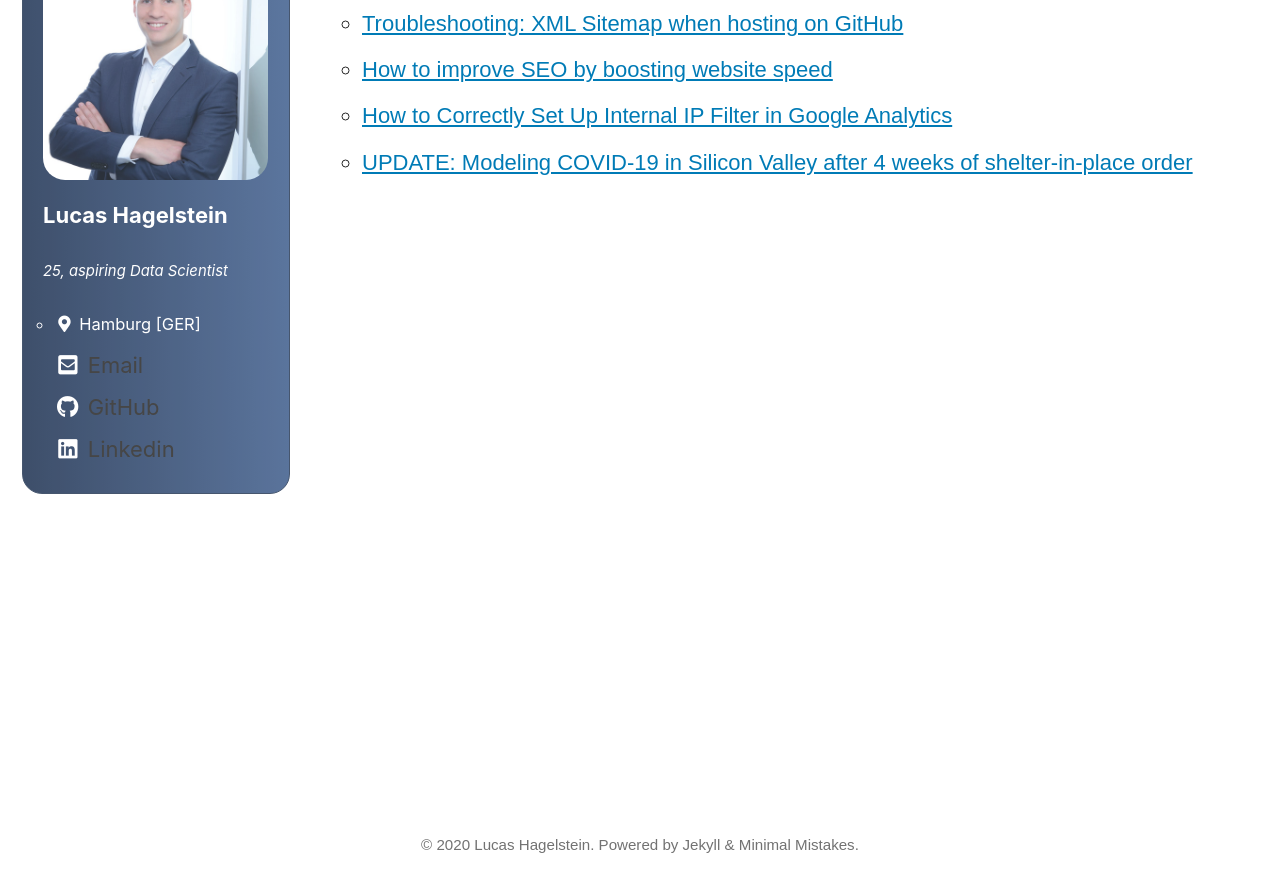
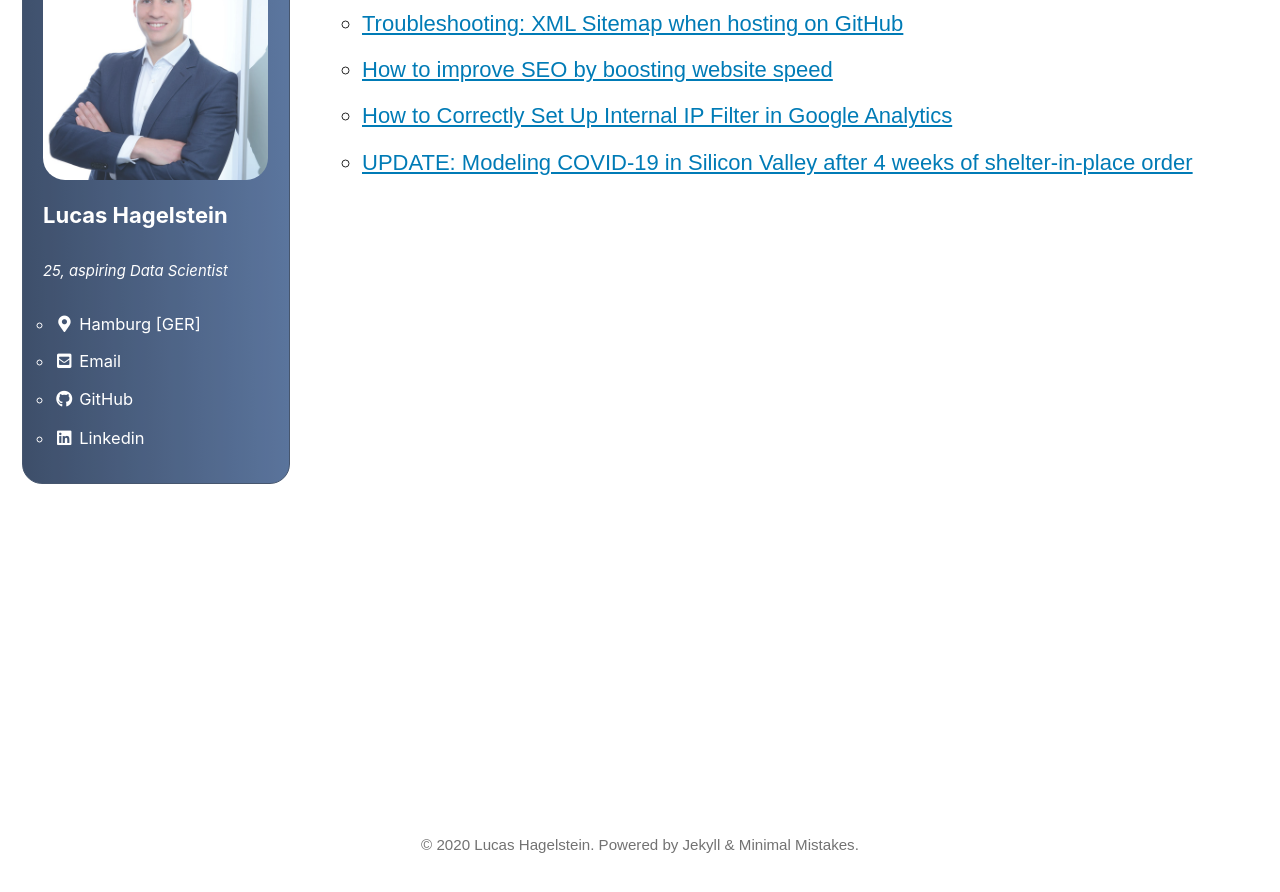
Before and after one commit to LHAGELS/LHAGELS.github.io, a Jekyll site: the page built from _pages/Blog.md, in a window 1280 px wide and 900 px high, scrolled down 206 px. Shown: the top 892 px of the window. Built offline with Jekyll 4.4.1, drawn with Linux system fonts in a browser that asks for light colours; cached includes are drawn as plain includes; nearby versions of some CDN libraries.

Commit message:
new github

```diff
--- a/_includes/author-profile.html
+++ b/_includes/author-profile.html
@@ -51,7 +51,7 @@
       {% if author.links %}
         {% for link in author.links %}
           {% if link.label and link.url %}
-            <a href="{{ link.url }}" rel="nofollow noopener noreferrer"><i class="{{ link.icon | default: 'fas fa-link' }}" aria-hidden="true"></i> {{ link.label }}</a>
+            <li><a href="{{ link.url }}" rel="nofollow noopener noreferrer"><i class="{{ link.icon | default: 'fas fa-link' }}" aria-hidden="true"></i> {{ link.label }}</a></li>
           {% endif %}
         {% endfor %}
       {% endif %}
--- a/_sass/minimal-mistakes/_sidebar.scss
+++ b/_sass/minimal-mistakes/_sidebar.scss
@@ -293,7 +293,6 @@
   }
 
   li {
-    white-space: nowrap;
   }
 
   a {
```
